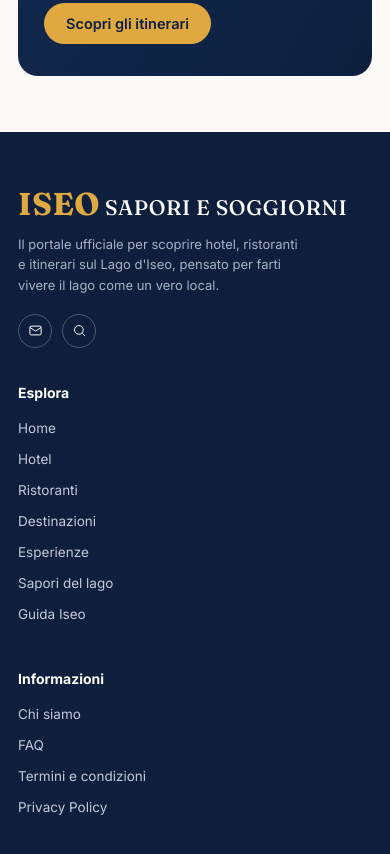
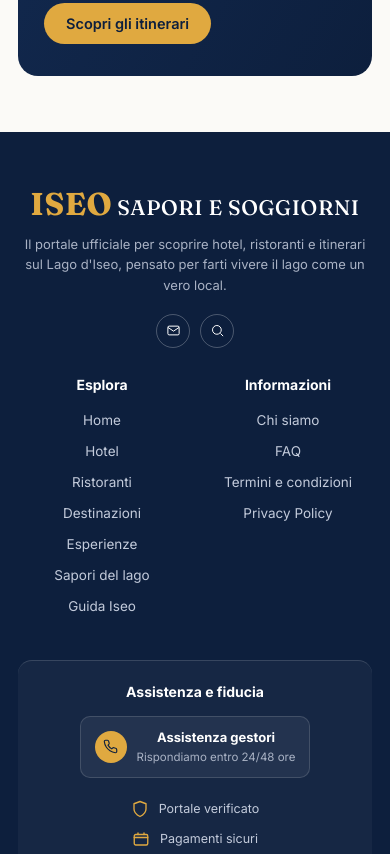
Before and after one commit to ivana80t/iseo-hotel-sito, a website: page hotel.html in a window 390 px wide. Shown: the part 2130-2984 px from the top of the page. Drawn offline with nearby package versions, Linux system fonts and the light colour scheme; no server answers.

Commit message:
Add files via upload

```diff
--- a/hotel.html
+++ b/hotel.html
@@ -988,7 +988,14 @@
     .footer-top{grid-template-columns:1fr 1fr;gap:36px;}
   }
   @media (max-width:560px){
-    .footer-top{grid-template-columns:1fr;}
+    .footer-top{grid-template-columns:1fr 1fr;gap:28px 18px;text-align:center;}
+    .footer-logo,.footer-col-assistenza{grid-column:1/-1;}
+    .footer-logo .footer-icon-row{justify-content:center;}
+    .footer-logo .footer-desc{max-width:none;margin-left:auto;margin-right:auto;}
+    .footer-logo .footer-search-form{margin-left:auto;margin-right:auto;}
+    .footer-col ul{padding:0;}
+    .footer-col-assistenza .footer-contact-box{margin-left:auto;margin-right:auto;}
+    .footer-col-assistenza .footer-trust-list{align-items:center;}
   }
   @media (max-width:860px){
     nav.main-nav{display:none;max-height:calc(100vh - 76px);overflow-y:auto;-webkit-overflow-scrolling:touch;padding-left:0 !important;padding-right:0 !important;}
```
Also changed, not shown: ristoranti.html (+8 -1 lines).
